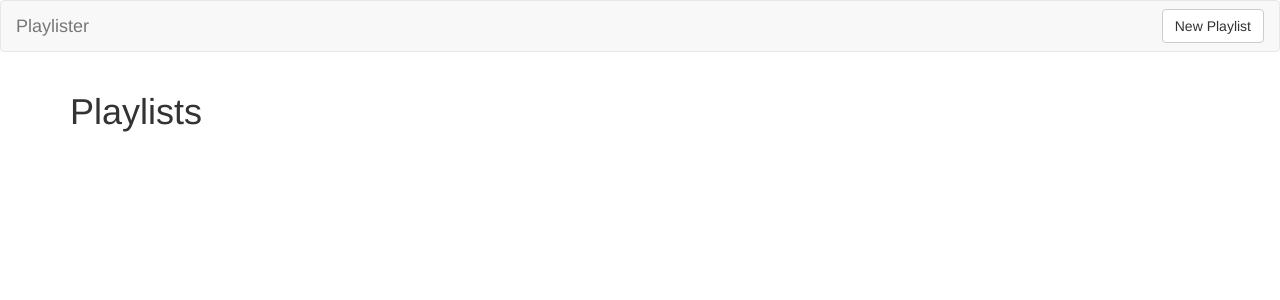
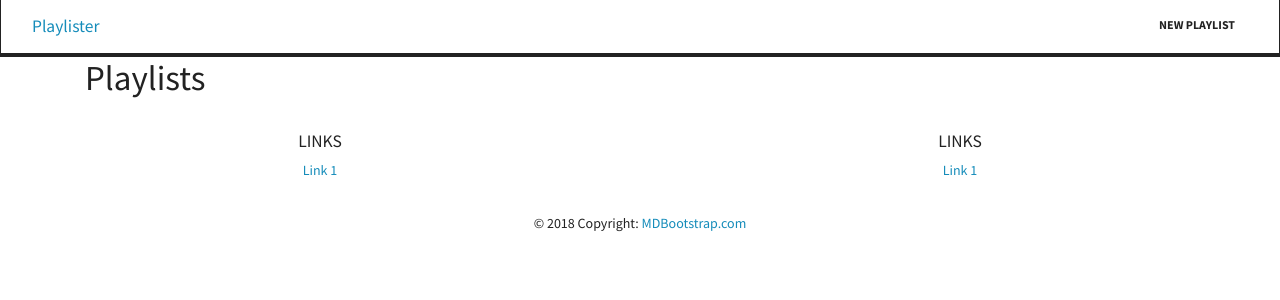
Before and after one commit to KingGenius5/Playlister-Tutorial, a Flask app: page / in a window 1280 px wide. Shown: the top 300 px of the page. Run offline with Flask 2, Linux system fonts and the light colour scheme; data that the repository does not hold is empty; some libraries are stand-ins or nearby versions.

Commit message:
added created_at, footer, and bootstrap theme

```diff
--- a/app.py
+++ b/app.py
@@ -2,6 +2,7 @@ from flask import Flask, render_template, request, redirect, url_for
 from pymongo import MongoClient
 from bson.objectid import ObjectId
 import os
+from datetime import datetime
 
 app = Flask(__name__)
 
@@ -38,8 +39,10 @@ def playlists_submit():
     playlist = {
         'title': request.form.get('title'),
         'description': request.form.get('description'),
-        'videos': request.form.get('videos').split()
+        'videos': request.form.get('videos').split(),
+        'created_at': datetime.now()
     }
+    print(playlist)
     playlist_id = playlists.insert_one(playlist).inserted_id
     return redirect(url_for('playlists_show', playlist_id=playlist_id))
 
--- a/templates/base.html
+++ b/templates/base.html
@@ -6,7 +6,8 @@
     <meta charset='utf-8'>
     <title>Playlister</title>
     <!-- Latest compiled and minified CSS -->
-    <link rel='stylesheet' href='https://maxcdn.bootstrapcdn.com/bootstrap/3.3.7/css/bootstrap.min.css'>
+    <link rel='stylesheet' href='https://bootswatch.com/4/lumen/bootstrap.min.css'>
+
 </head>
 <body>
 
@@ -16,6 +17,30 @@
       {% block content %}{% endblock %}
     </div>
 
+        <!-- Footer -->
+    <footer class='page-footer font-small blue pt-4'>
+        <div class='container-fluid text-center'>
+             <div class='row'>
+             <hr class='clearfix w-100 d-md-none pb-3'>
+             <div class='col-md-6 mb-md-0 mb-3'>
+                 <h5 class='text-uppercase'>Links</h5>
+                 <ul class='list-unstyled'>
+                     <li><a href='#!'>Link 1</a></li>
+                 </ul>
+             </div>
+             <div class='col-md-6 mb-md-0 mb-3'>
+                 <h5 class='text-uppercase'>Links</h5>
+                 <ul class='list-unstyled'>
+                     <li><a href='#!'>Link 1</a></li>
+                 </ul>
+             </div>
+             </div>
+        </div>
+        <div class='footer-copyright text-center py-3'>© 2018 Copyright:
+           <a href='https://mdbootstrap.com/education/bootstrap/'> MDBootstrap.com</a>
+        </div>
+    </footer>
+
 
     <!-- Latest compiled and minified JavaScript -->
     <script src='https://maxcdn.bootstrapcdn.com/bootstrap/3.3.7/js/bootstrap.min.js'></script>
--- a/templates/playlists_show.html
+++ b/templates/playlists_show.html
@@ -4,6 +4,10 @@
 <div class='row'>
     <div class='col-sm-6 col-sm-offset-3'>
         <h1>{{ playlist.title }}</h1>
+        {% if playlist.created_at %}
+        <p class='text-muted'>Created on {{ playlist.created_at.strftime('%A, %d %B, %Y') }}
+            at {{ playlist.created_at.strftime('%I:%M %p') }}</p>
+        {% endif %}
         <h2>{{ playlist.description }}</h2>
         {% for video in playlist.videos %}
             <div class="card"><div class="card-body">
@@ -11,7 +15,7 @@
             </div></div>
         {% endfor %}
         <p><a href='/playlists/{{ playlist._id }}/edit'>Edit</a></p>
-        <p><form method='POST' action='/playlists/{{playlist._id}}'>
+        <p><form method='POST' action='/playlists/{{playlist._id}}/delete'>
             <input type='hidden' name='_method' value='DELETE'>
             <button class='btn btn-primary' type='submit'>Delete</button>
         </form></p>
```
